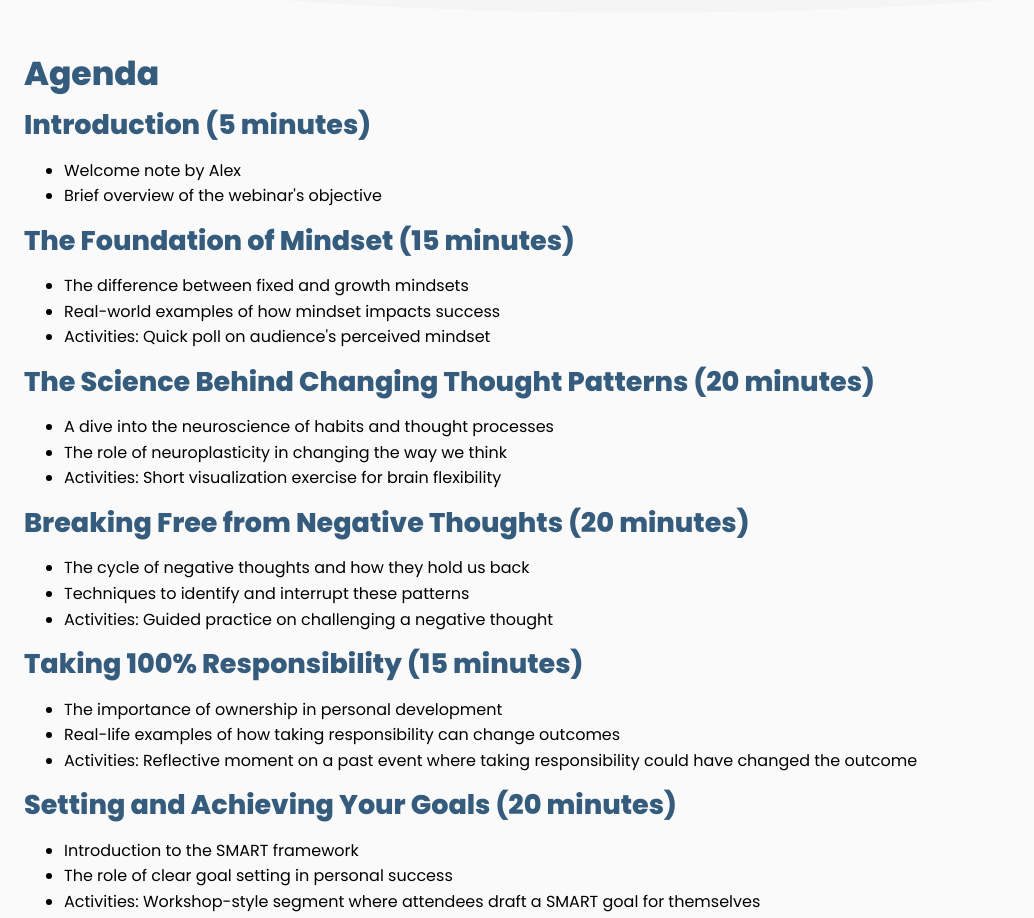
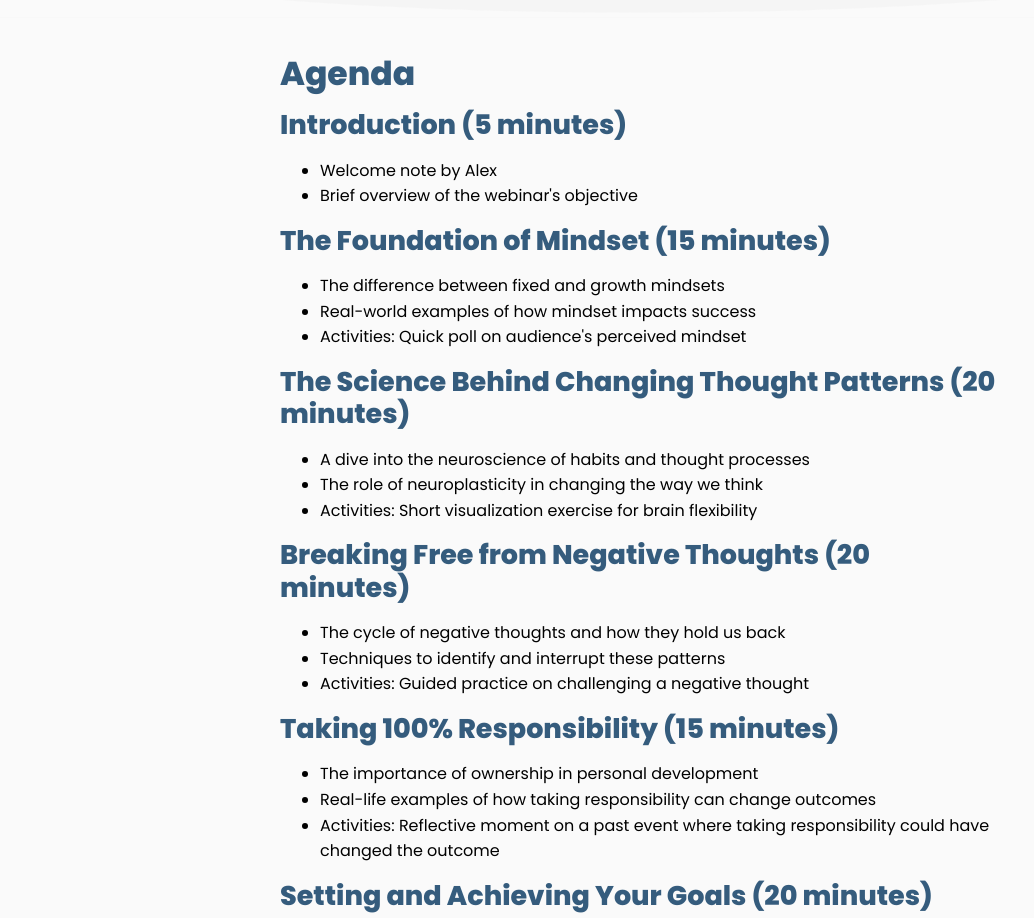
Before and after one commit to patrickhladun/ci-project-01, a website: page webinar.html in a window 1280 px wide. Shown: the part 682-1600 px from the top of the page, without its empty margins (0-1034 px from the left). Drawn offline with Linux system fonts and the light colour scheme.

Commit message:
style: set webinar agenda section max width

```diff
--- a/assets/css/style.css
+++ b/assets/css/style.css
@@ -961,6 +961,10 @@ main {
   .webinar-icon-text {
     margin-bottom: 0;
   }
+
+  .webinar-agenda {
+    max-width: 768px;
+  }
 }
 
 /**
```
Also changed, not shown: webinar.html (+2 -0 lines).
